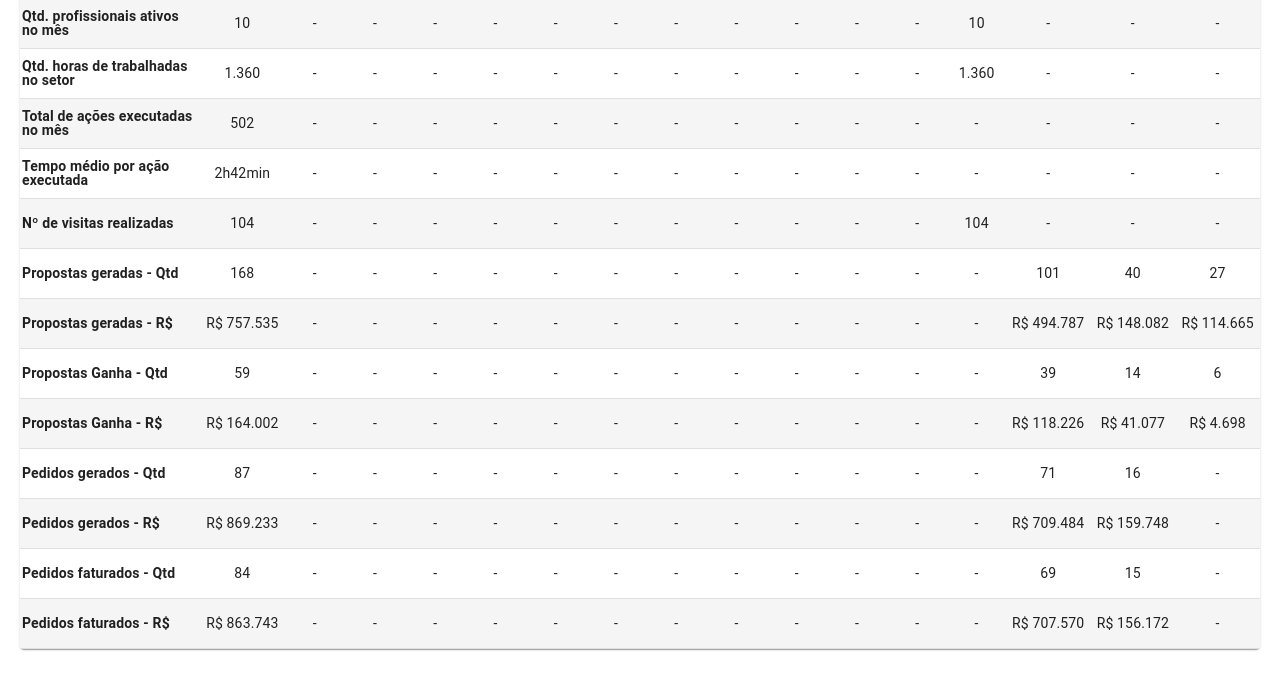
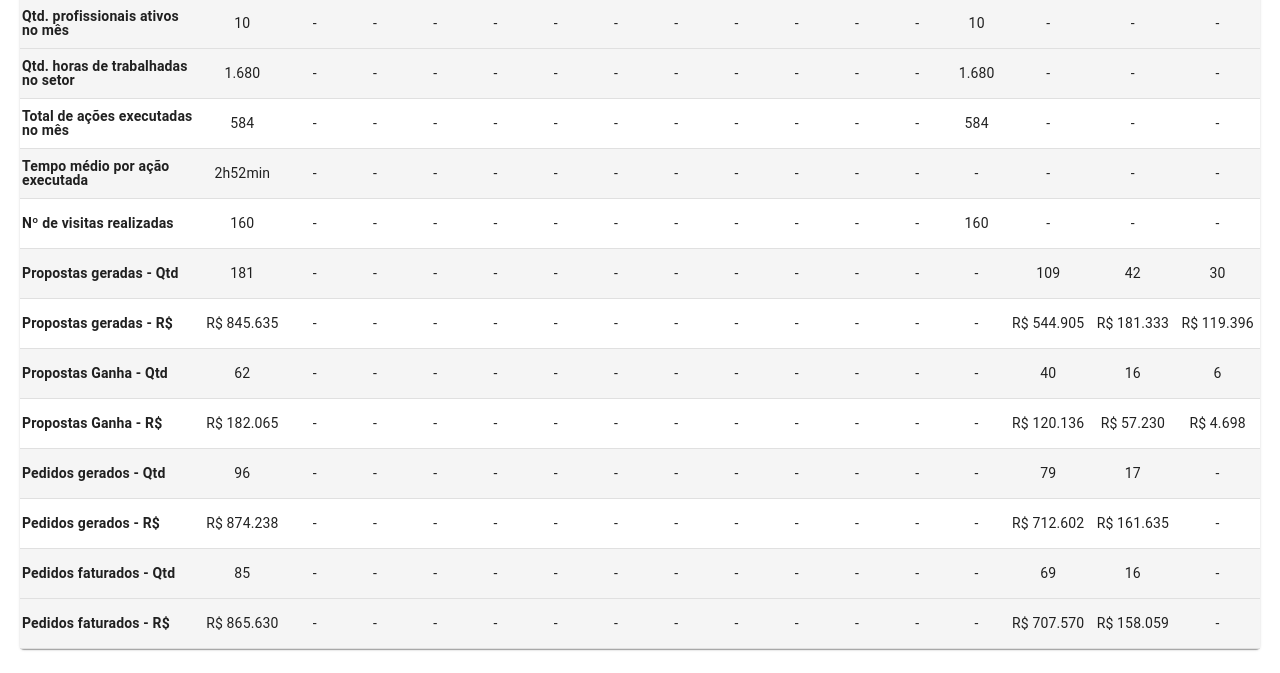
Before and after one commit to Jonathanbfb/organograma, a React (Vite) app: page /setor/Comercial in a window 1280 px wide. Shown: the part 268-941 px from the top of the page. Built offline with nearby package versions, Linux system fonts and the light colour scheme.

Commit message:
Atualização 29-01 Parte 1

```diff
--- a/src/pages/setores/Comercial.tsx
+++ b/src/pages/setores/Comercial.tsx
@@ -21,7 +21,7 @@ const Comercial: React.FC = () => {
   const [selectedYear, setSelectedYear] = useState("2025");
 
   const data2024 = [
-    { indicadores: "Qtd. profissionais ativos no mês", jan: "-", fev: "-", mar: "-", abr: "-", mai: "-", jun: "-", jul: "-", ago: "-", set: "-", out: "-", "nov": 10,"dez": "9","acumulado": { "fieam": 19, "sesi": "-", "senai": "-", "iel": "-" } },
+    { indicadores: "Qtd. profissionais ativos no mês", jan: "-", fev: "-", mar: "-", abr: "-", mai: "-", jun: "-", jul: "-", ago: "-", set: "-", out: "-", "nov": 10,"dez": "9","acumulado": { "fieam": "9,5", "sesi": "-", "senai": "-", "iel": "-" } },
     { indicadores: "Qtd. horas de trabalhadas no setor", "jan": "-",
   "fev": "-",
   "mar": "-",
@@ -35,7 +35,7 @@ const Comercial: React.FC = () => {
   "nov": "1.600",
   "dez": "1.224", acumulado: { fieam: "2.824", sesi: "-", senai: "-", iel: "-" } },
     { indicadores: "Total de ações executadas no mês", jan: "-", fev: "-", mar: "-", abr: "-", mai: "-", jun: "-", jul: "-", ago: "-", set: "-", out: "-", nov: "560",dez: "591", acumulado: { fieam: "1.151", sesi: "-", senai: "-", iel: "-" } },
-    { indicadores: "Tempo médio por ação executada", jan: "-", fev: "-", mar: "-", abr: "-", mai: "-", jun: "-", jul: "-", ago: "-", set: "-", out: "-", nov: "2h51min",dez: "2h03min", acumulado: { fieam: "-", sesi: "-", senai: "-", iel: "-" }, },
+    { indicadores: "Tempo médio por ação executada", jan: "-", fev: "-", mar: "-", abr: "-", mai: "-", jun: "-", jul: "-", ago: "-", set: "-", out: "-", nov: "2h51min",dez: "2h03min", acumulado: { fieam: "2h27min", sesi: "-", senai: "-", iel: "-" }, },
     {
         "indicadores": "Nº de visitas realizadas",
         "jan": "-",
@@ -204,7 +204,7 @@ const Comercial: React.FC = () => {
   const data2025 = [
 
     { indicadores: "Qtd. profissionais ativos no mês", jan: 10, fev: "-", mar: "-", abr: "-", mai: "-", jun: "-", jul: "-", ago: "-", set: "-", out: "-", "nov": "-","dez": "-","acumulado": { "fieam": 10, "sesi": "-", "senai": "-", "iel": "-" } },
-    { indicadores: "Qtd. horas de trabalhadas no setor", "jan": "1.360",
+    { indicadores: "Qtd. horas de trabalhadas no setor", "jan": "1.680",
   "fev": "-",
   "mar": "-",
   "abr": "-",
@@ -215,12 +215,12 @@ const Comercial: React.FC = () => {
   "set": "-",
   "out": "-",
   "nov": "-",
-  "dez": "-", acumulado: { fieam: "1.360", sesi: "-", senai: "-", iel: "-" } },
-    { indicadores: "Total de ações executadas no mês", jan: 502, fev: "-", mar: "-", abr: "-", mai: "-", jun: "-", jul: "-", ago: "-", set: "-", out: "-", nov: "-",dez: "-", acumulado: { fieam: "-", sesi: "-", senai: "-", iel: "-" } },
-    { indicadores: "Tempo médio por ação executada", jan: "2h42min", fev: "-", mar: "-", abr: "-", mai: "-", jun: "-", jul: "-", ago: "-", set: "-", out: "-", nov: "-",dez: "-", acumulado: { fieam: "-", sesi: "-", senai: "-", iel: "-" }, },
+  "dez": "-", acumulado: { fieam: "1.680", sesi: "-", senai: "-", iel: "-" } },
+    { indicadores: "Total de ações executadas no mês", jan: 584, fev: "-", mar: "-", abr: "-", mai: "-", jun: "-", jul: "-", ago: "-", set: "-", out: "-", nov: "-",dez: "-", acumulado: { fieam: 584, sesi: "-", senai: "-", iel: "-" } },
+    { indicadores: "Tempo médio por ação executada", jan: "2h52min", fev: "-", mar: "-", abr: "-", mai: "-", jun: "-", jul: "-", ago: "-", set: "-", out: "-", nov: "-",dez: "-", acumulado: { fieam: "-", sesi: "-", senai: "-", iel: "-" }, },
     {
         "indicadores": "Nº de visitas realizadas",
-        "jan": 104,
+        "jan": 160,
         "fev": "-",
         "mar": "-",
         "abr": "-",
@@ -232,11 +232,11 @@ const Comercial: React.FC = () => {
         "out": "-",
         "nov": "-",
         "dez": "-",
-        "acumulado": { "fieam": 104, "sesi": "-", "senai": "-", "iel": "-" }
+        "acumulado": { "fieam": 160, "sesi": "-", "senai": "-", "iel": "-" }
       },
       {
         "indicadores": "Propostas geradas - Qtd",
-        "jan": "168",
+        "jan": 181,
         "fev": "-",
         "mar": "-",
         "abr": "-",
@@ -250,13 +250,13 @@ const Comercial: React.FC = () => {
         "dez": "-",
         "acumulado": {
           "fieam": "-",
-          "sesi": 101,
-          "senai": 40,
-          "iel": 27,
+          "sesi": 109,
+          "senai": 42,
+          "iel": 30,
         }},
         {
           "indicadores": "Propostas geradas - R$",
-          "jan": "R$ 757.535",
+          "jan": "R$ 845.635",
           "fev": "-",
           "mar": "-",
           "abr": "-",
@@ -270,15 +270,15 @@ const Comercial: React.FC = () => {
           "dez": "-",
           "acumulado": {
             "fieam": "-",
-            "sesi": "R$ 494.787",
-            "senai": "R$ 148.082",
-            "iel":  "R$ 114.665"
+            "sesi": "R$ 544.905",
+            "senai": "R$ 181.333",
+            "iel":  "R$ 119.396"
 
           }
         },
       {
         "indicadores": "Propostas Ganha - Qtd",
-        "jan": 59,
+        "jan": 62,
         "fev": "-",
         "mar": "-",
         "abr": "-",
@@ -290,11 +290,11 @@ const Comercial: React.FC = () => {
         "out": "-",
         "nov": "-",
         "dez": "-",
-        "acumulado": { "fieam": "-", "sesi": 39, "senai": 14, "iel": 6 }
+        "acumulado": { "fieam": "-", "sesi": 40, "senai": 16, "iel": 6 }
       },
       {
         "indicadores": "Propostas Ganha - R$",
-        "jan": "R$ 164.002",
+        "jan": "R$ 182.065",
         "fev": "-",
         "mar": "-",
         "abr": "-",
@@ -308,14 +308,14 @@ const Comercial: React.FC = () => {
         "dez": "-",
         "acumulado": {
           "fieam": "-",
-          "sesi":  "R$ 118.226",
-          "senai": "R$ 41.077",
+          "sesi":  "R$ 120.136",
+          "senai": "R$ 57.230",
           "iel": "R$ 4.698"
         }
       },
       {
         "indicadores": "Pedidos gerados - Qtd",
-        "jan": "87",
+        "jan": "96",
         "fev": "-",
         "mar": "-",
         "abr": "-",
@@ -329,13 +329,13 @@ const Comercial: React.FC = () => {
         "dez": "-",
         "acumulado": {
           "fieam": "-",
-          "sesi": 71,
-          "senai": 16,
+          "sesi": 79,
+          "senai": 17,
           "iel": "-"
         }},
       {
         "indicadores": "Pedidos gerados - R$",
-        "jan": "R$ 869.233",
+        "jan": "R$ 874.238",
         "fev": "-",
         "mar": "-",
         "abr": "-",
@@ -349,13 +349,13 @@ const Comercial: React.FC = () => {
         "dez": "-",
         "acumulado": {
           "fieam": "-",
-          "sesi": "R$ 709.484",
-          "senai": "R$ 159.748",
+          "sesi": "R$ 712.602",
+          "senai": "R$ 161.635",
           "iel": "-" }
       },
       {
         "indicadores": "Pedidos faturados - Qtd",
-        "jan": 84,
+        "jan": 85,
         "fev": "-",
         "mar": "-",
         "abr": "-",
@@ -367,11 +367,11 @@ const Comercial: React.FC = () => {
         "out": "-",
         "nov": "-",
         "dez": "-",
-        "acumulado": { "fieam": "-", "sesi": 69, "senai": 15, "iel": "-" }
+        "acumulado": { "fieam": "-", "sesi": 69, "senai": 16, "iel": "-" }
       },
       {
         "indicadores": "Pedidos faturados - R$",
-        "jan": "R$ 863.743",
+        "jan": "R$ 865.630",
         "fev": "-",
         "mar": "-",
         "abr": "-",
@@ -386,38 +386,30 @@ const Comercial: React.FC = () => {
         "acumulado": {
           "fieam": "-",
           "sesi": "R$ 707.570",
-          "senai": "R$ 156.172",
+          "senai": "R$ 158.059",
           "iel": "-"
         }
       }
     ]
   const categorizeIndicator = (indicator: string): string => {
     const pagoIndicators = [
-      "Número de anúncios",
-      "Alcance total",
-      "Impressões (ADS)",
-      "Cliques no anúncio",
-      "CTR (Click-Through Rate)",
-      "CPC (Custo por Clique)",
-      "COM (Custo por Mil Impressões)",
-      "Conversões",
-      "Taxa de conversão (%)",
-      "CPA (Custo por Aquisição)",
+      "Qtd. profissionais ativos no mês",
+
     ];
 
     const emailIndicators = [
 
-     "Qtd de E-mails enviados",
-      "Taxa de abertura de e-mail",
+     "Pedidos faturados - R$",
+
 
     ];
    const siteIndicators = ["Site - Visitantes únicos"];
 
-    if (pagoIndicators.includes(indicator)) return "Pago";
-    if (emailIndicators.includes(indicator)) return "Email";
+    if (pagoIndicators.includes(indicator)) return "RH";
+    if (emailIndicators.includes(indicator)) return "PJ";
     if (siteIndicators.includes(indicator)) return "Site";
 
-    return "";
+    return ".";
   };
 
   const handleTabChange = (event: React.SyntheticEvent, newValue: string) => {
@@ -597,7 +589,7 @@ const Comercial: React.FC = () => {
           </Table>
         </TableContainer>
       </Paper>
-      <h4>Atualizado até 27/01/2025 às 14h</h4>
+      <h4>Atualizado até 29/01/2025 às 13:30h</h4>
     </div>
   );
 };
--- a/src/pages/setores/components/Sidebar.tsx
+++ b/src/pages/setores/components/Sidebar.tsx
@@ -16,10 +16,10 @@ const Sidebar: React.FC = () => (
     <h2 style={{ marginBottom: "20px", textAlign: "center" }}>Resumo 2025</h2>
     {[
       { label: "Nº de clientes Industrial:", value: 1913 },
-      { label: "Clientes visitados:", value: 104 },
+      { label: "Clientes visitados:", value: 160 },
       { label: "Propostas Realizadas:", value: 168 },
       { label: "Produtos existentes:", value: 1023 },
-      { label: "Produtos Vendidos:", value: 84 },
+      { label: "Produtos Vendidos:", value: 85 },
     ].map((item, index) => (
       <div
         key={index}
@@ -56,7 +56,7 @@ const Sidebar: React.FC = () => (
       </div>
 
     ))}
-    <p style={{ margin: "0", padding: "0", fontSize: "15px",textAlign:"center" }} >Atualizado em 27/01/2025</p>
+    <p style={{ margin: "0", padding: "0", fontSize: "15px",textAlign:"center" }} >Atualizado em 29/01/2025</p>
   </div>
 );
 
```
Also changed, not shown: src/pages/Login.tsx (+35 -50 lines).
